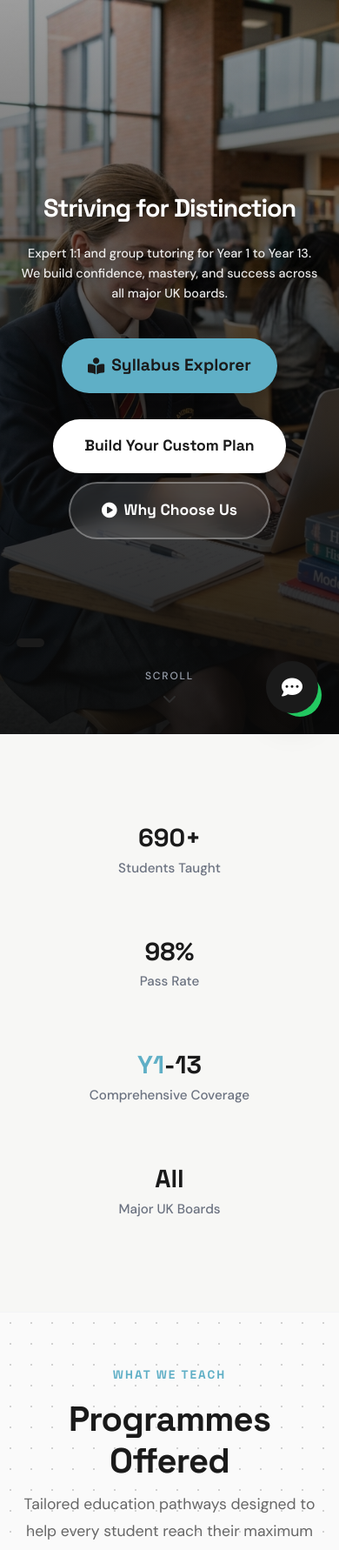
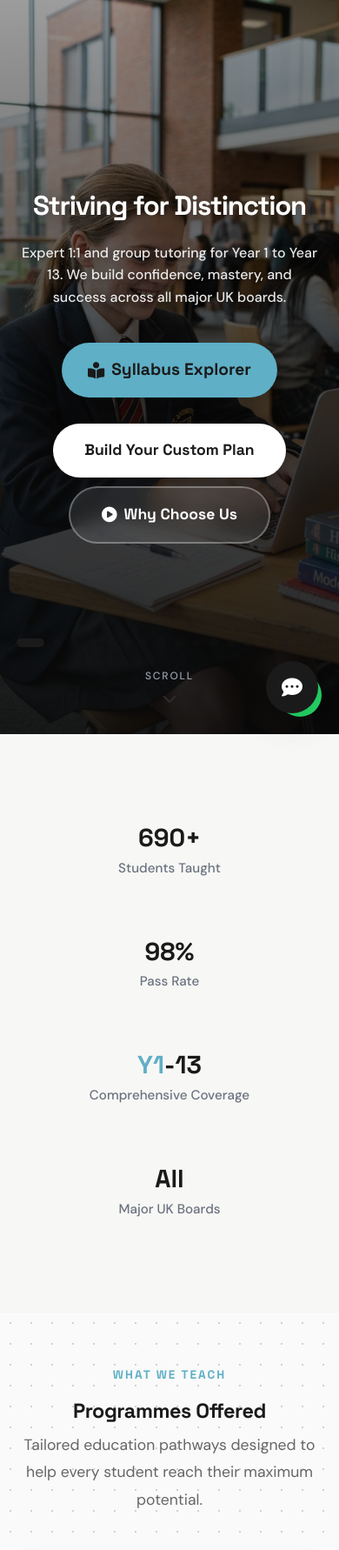
Before and after one commit to Stephen-jd/4js, a Django app: page / in a window 390 px wide. Shown: the top 1782 px of the page at 87% size. Run offline with Django 5.2, Linux system fonts and the light colour scheme; grey boxes are pictures that could not be loaded.

Commit message:
Forcefully apply mobile typography overrides at EOF

```diff
--- a/static/css/style.css
+++ b/static/css/style.css
@@ -2436,3 +2436,23 @@ h1, h2, h3, h4, h5, h6 {
         transform: scale(1.1);
     }
 }
+
+/* --- Ultimate Mobile Typography Overrides --- */
+@media (max-width: 768px) {
+  .hero-content h1, .hero-title, section[style*="padding: 160px"] h1 {
+    font-size: clamp(1.8rem, 8vw, 2.2rem) !important;
+    line-height: 1.1 !important;
+  }
+  .hero-content p, .hero-subtitle {
+    font-size: clamp(1rem, 4vw, 1.1rem) !important;
+  }
+  .heading-xl {
+    font-size: clamp(1.8rem, 8vw, 2.2rem) !important;
+  }
+  .heading-lg {
+    font-size: clamp(1.6rem, 7vw, 2rem) !important;
+  }
+  .heading-md {
+    font-size: clamp(1.4rem, 6vw, 1.8rem) !important;
+  }
+}
```
